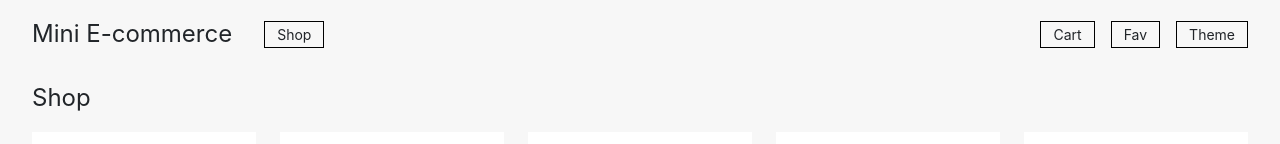
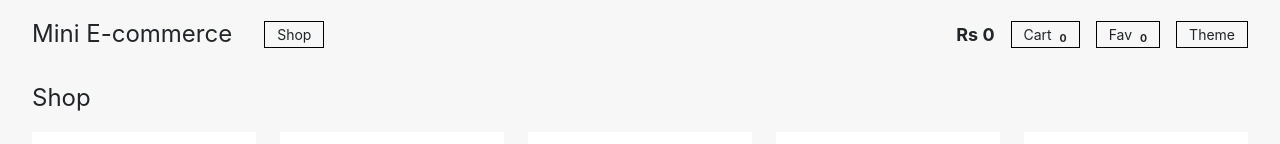
Before and after one commit to NitikaMaharjan/mini-ecommerce, a React (Vite) app: page / in a window 1280 px wide. Shown: the top 144 px of the page. Built offline with nearby package versions, Linux system fonts and the light colour scheme.

Commit message:
display total price, items in cart and items in fav

```diff
--- a/src/components/Cart.jsx
+++ b/src/components/Cart.jsx
@@ -20,7 +20,7 @@ export default function Fav() {
               <p>Rs {item.price}</p>
               <div className="flex justify-between mt-4">
                 <button className="button" onClick={()=>{dispatch(addToFav({id: item.id, url: item.url, name: item.name, price: item.price}))}}>Fav</button>
-                <button className="button" onClick={()=>{dispatch(removeFromCart(item.id))}}>Remove from cart</button>
+                <button className="button" onClick={()=>{dispatch(removeFromCart({id: item.id, price: item.price}))}}>Remove from cart</button>
               </div>
             </div>
           })
--- a/src/components/Navbar.jsx
+++ b/src/components/Navbar.jsx
@@ -1,8 +1,11 @@
-import { useDispatch } from "react-redux";
+import { useDispatch, useSelector } from "react-redux";
 import { changeContent } from "../redux/content/contentSlice";
 
 export default function Navbar() {
     const dispatch = useDispatch();
+    const cartItems = useSelector(state => state.products.cartItems);
+    const favItems = useSelector(state => state.products.favItems);
+    const totalPrice = useSelector(state => state.products.totalPrice);
     return (
         <div className="fixed top-0 left-0 w-full bg-[#f7f7f7]">
             <div className="flex justify-between pt-4 pr-8 pb-4 pl-8">
@@ -11,8 +14,9 @@ export default function Navbar() {
                     <button onClick={()=>{dispatch(changeContent("shop"))}}>Shop</button>
                 </div>
                 <div className="flex items-center gap-4">
-                    <button onClick={()=>{dispatch(changeContent("cart"))}}>Cart</button>
-                    <button onClick={()=>{dispatch(changeContent("fav"))}}>Fav</button>
+                    <h3><b>Rs {totalPrice}</b></h3>
+                    <button onClick={()=>{dispatch(changeContent("cart"))}}>Cart&nbsp;&nbsp;<sub><b>{cartItems.length}</b></sub></button>
+                    <button onClick={()=>{dispatch(changeContent("fav"))}}>Fav&nbsp;&nbsp;<sub><b>{favItems.length}</b></sub></button>
                     <button>Theme</button>
                 </div>
             </div>
--- a/src/redux/products/productsSlice.js
+++ b/src/redux/products/productsSlice.js
@@ -68,7 +68,8 @@ export const productsSlice = createSlice({
       }
     ],
     favItems: [],
-    cartItems: []
+    cartItems: [],
+    totalPrice: 0
   },
 
   reducers: {
@@ -85,13 +86,16 @@ export const productsSlice = createSlice({
       const exists = state.cartItems.some(item => item.id === action.payload.id);
       if (!exists) {
         state.cartItems.push({id: action.payload.id, url: action.payload.url, name: action.payload.name, price: action.payload.price});
+        state.totalPrice += action.payload.price;
       }
     },
     removeFromCart: (state, action) => {
-      state.cartItems = state.cartItems.filter(item => item.id !== action.payload);
+      state.cartItems = state.cartItems.filter(item => item.id !== action.payload.id);
+      state.totalPrice -= action.payload.price;
     },
     clearCart: (state) => {
       state.cartItems = [];
+      state.totalPrice = 0;
     }
   }
 })
```
